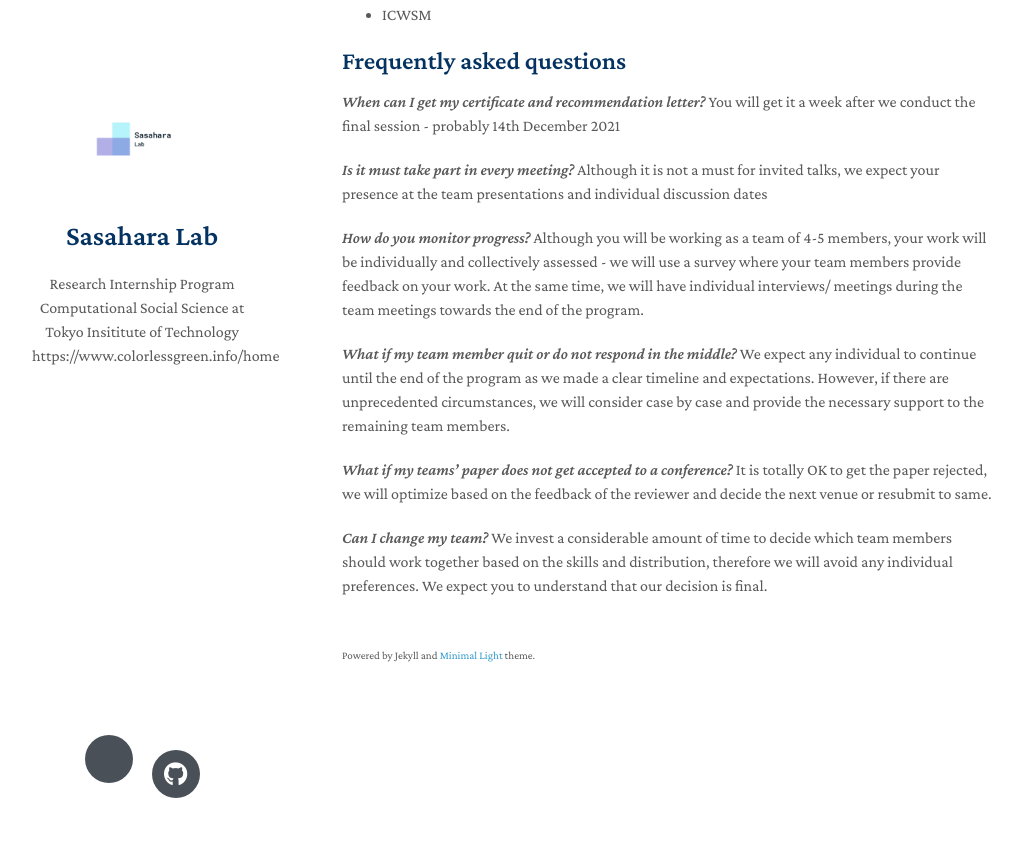
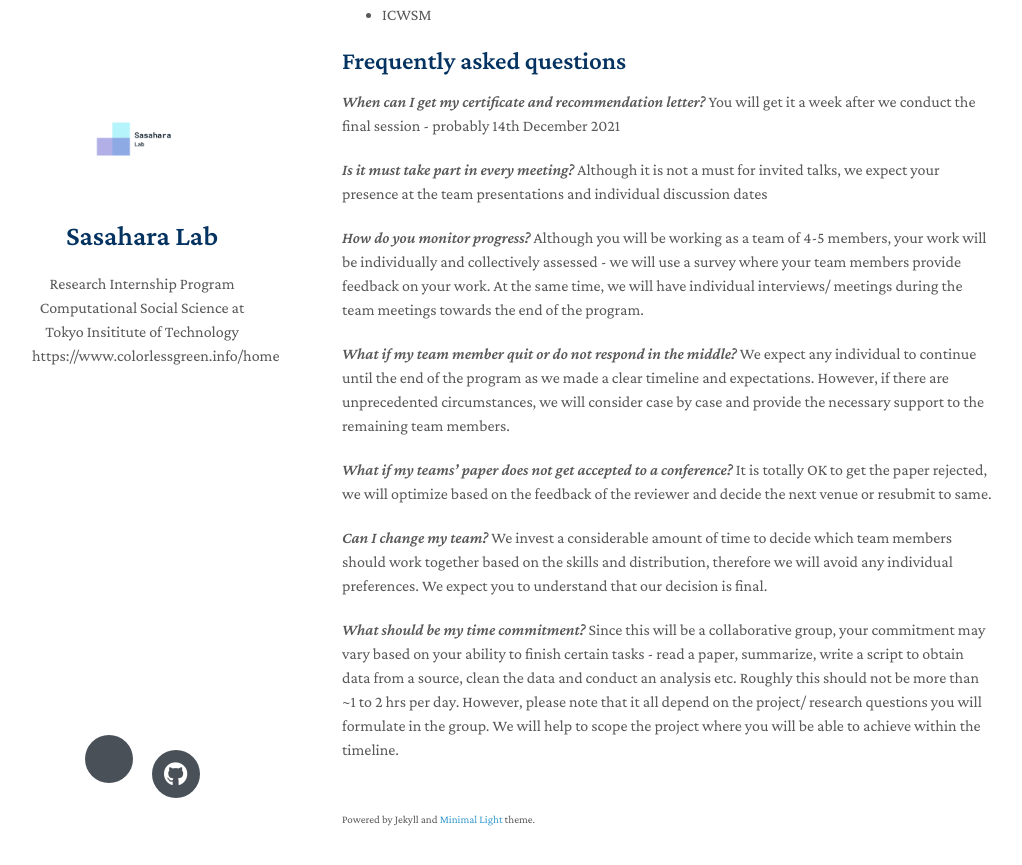
Before and after one commit to TokyoTech-SasaharaLAB-CREST/Research-Internship, a Jekyll site: the page built from index.md, in a window 1280 px wide and 900 px high, scrolled down 969 px. Shown: the top 865 px of the window, without its empty margins (128-1150 px from the left). Built offline with Jekyll 4.4.1, drawn with Linux system fonts in a browser that asks for light colours; nearby versions of some CDN libraries; a style sheet for code colours, icons or effects is not loaded; our own code applies the rules of GitHub Pages for plain Markdown files.

Commit message:
Update index.md

```diff
--- a/index.md
+++ b/index.md
@@ -60,3 +60,6 @@ It is totally OK to get the paper rejected, we will optimize based on the feedba
 
 *Can I change my team?*
 We invest a considerable amount of time to decide which team members should work together based on the skills and distribution, therefore we will avoid any individual preferences. We expect you to understand that our decision is final.
+
+*What should be my time commitment?*
+Since this will be a collaborative group, your commitment may vary based on your ability to finish certain tasks - read a paper, summarize, write a script to obtain data from a source, clean the data and conduct an analysis etc. Roughly this should not be more than ~1 to 2 hrs per day. However, please note that it all depend on the project/ research questions you will formulate in the group. We will help to scope the project where you will be able to achieve within the timeline.
```
